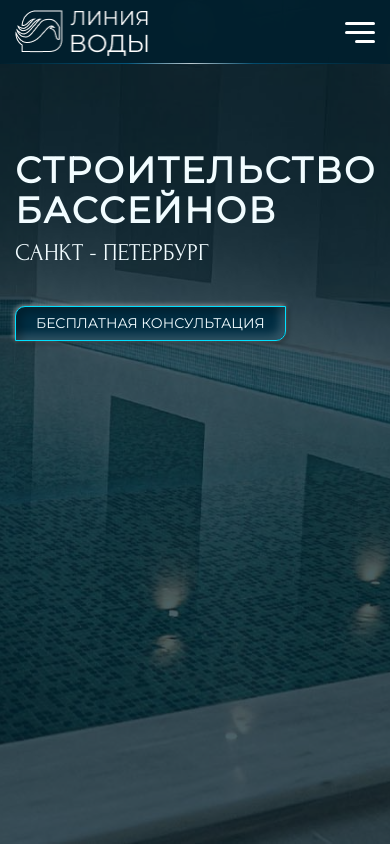
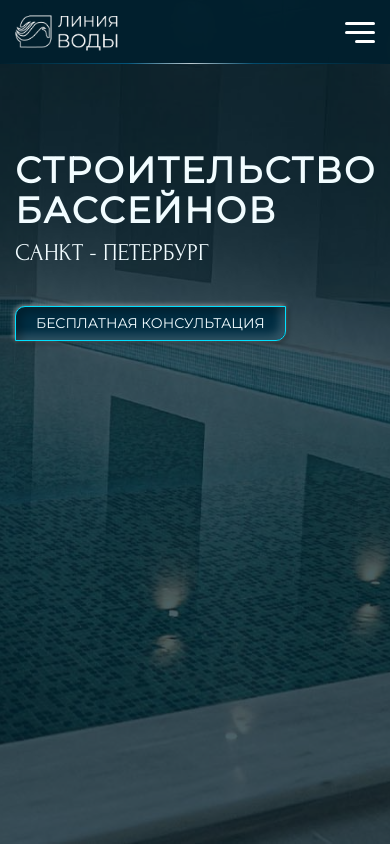
Before and after one commit to LapkiWEB/line-water, a website: page app/index.html in a window 390 px wide. Drawn offline with Linux system fonts and the light colour scheme; files whose address does not match are found by name.

Commit message:
fix logo adaptive 500px

```diff
--- a/app/scss/_media.scss
+++ b/app/scss/_media.scss
@@ -834,8 +834,16 @@
 }
 
 @media(max-width: 500px) {
+  .logo{
+    width: 105px;
+    height: 40px;
+    img{
+        width: 105px;
+    height: 40px;
+    }
+  }
   .header{
-    padding: 6px 0;
+    padding: 12px 0;
   }
   .header__phone {
     display: none;
```
Also changed, not shown: app/css/style.min.css.
